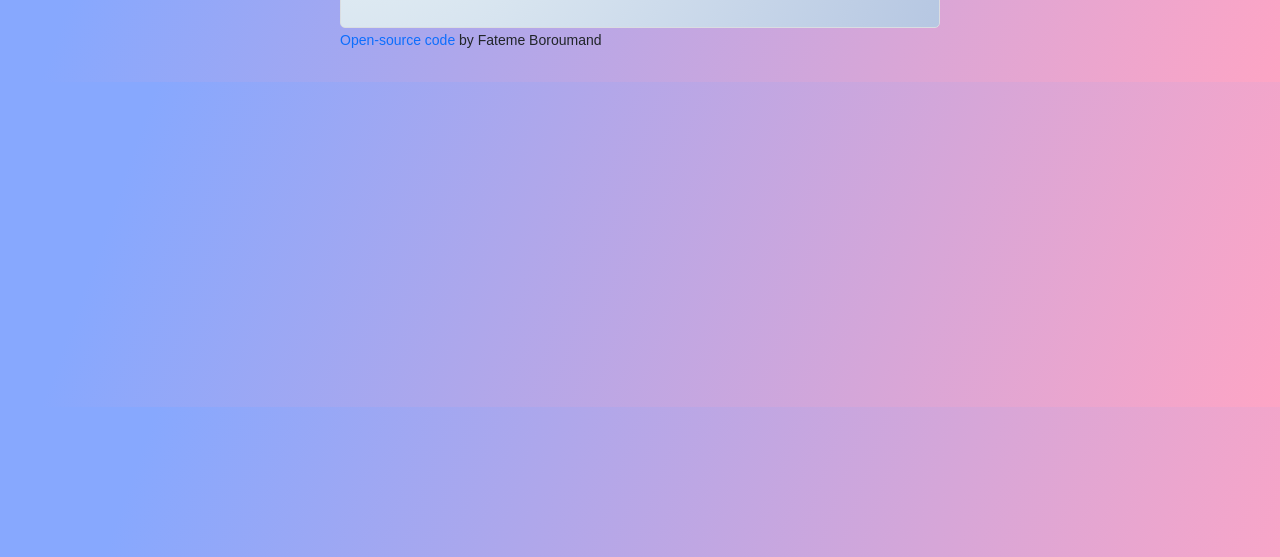
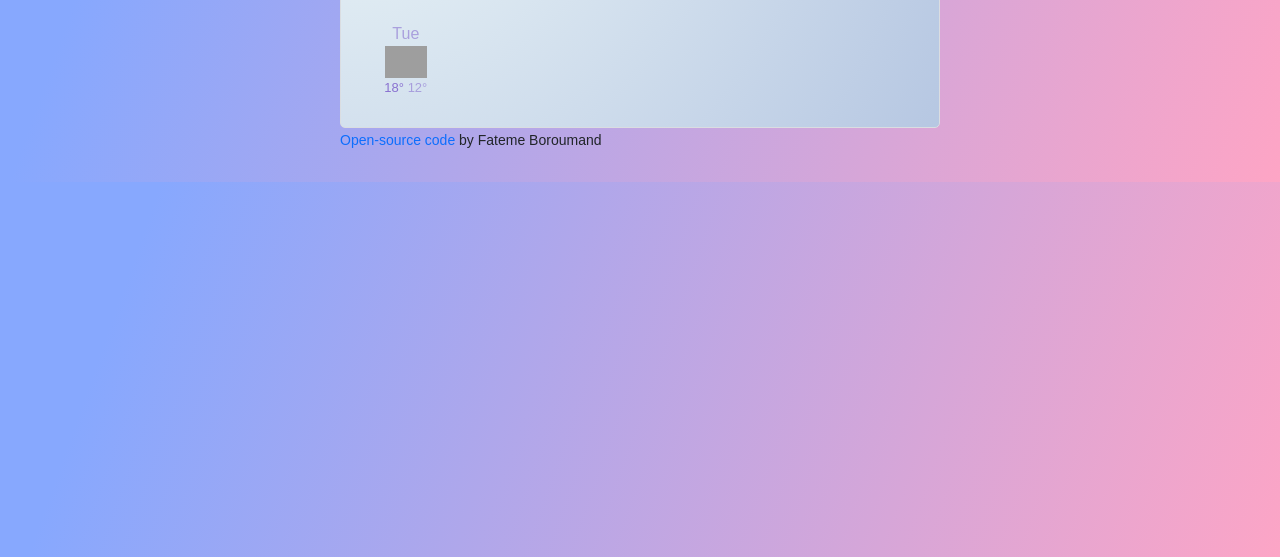
Before and after one commit to Fatemeboroumand/weather-app, a plain HTML site: page index.html in a window 1280 px wide. Shown: the part 243-800 px from the top of the page. Drawn offline with nearby package versions, Linux system fonts and the light colour scheme; no server answers; grey boxes are pictures that could not be loaded.

Commit message:
add html for forcast

```diff
--- a/index.html
+++ b/index.html
@@ -46,6 +46,23 @@
             </ul>
         </div>
     </div>
+
+    <div class="weather-forcast">
+        <div class="row">
+            <div class="col-2">
+                <div class="weather-forcast-date">
+                    Tue
+                </div>
+                <img src="https://ssl.gstatic.com/onebox/weather/48/sunny.png" alt="" width="42">
+                <div class="weather-forcast-temperature">
+                    <span class="maximum">18°</span>
+                    <span class="minimum">12°</span>
+                </div>
+            </div>
+        </div>
+    </div>
+
+
     </div>
     <small>
         <a href="github.com/Fatemeboroumand/weather-app" target="_blank">
--- a/src/style.css
+++ b/src/style.css
@@ -67,3 +67,22 @@ a {
 .weather-temeprature .active:hover {
     text-decoration: none;
 }
+
+.weather-forcast {
+    text-align: center;
+    margin-top: 25px;
+    color: #8971D0;
+}
+
+.weather-forcast-date {
+    font-size: 16px;
+    opacity: 0.6;
+}
+
+.weather-forcast-temperature {
+    font-size: 13px;
+}
+
+.weather-forcast-temperature .minimum {
+    opacity: 0.6;
+}
```
